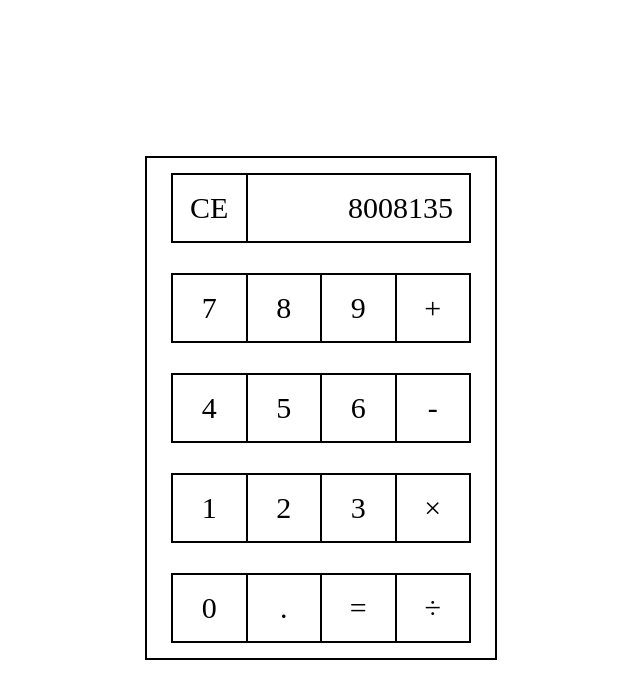
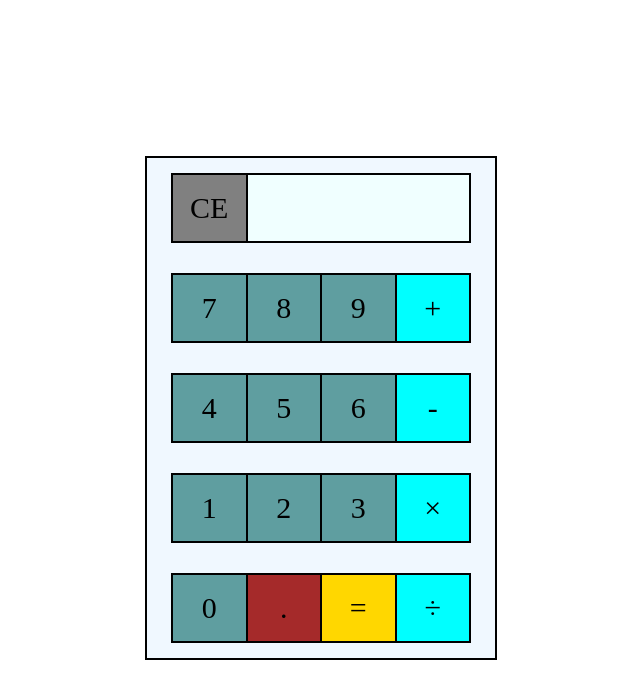
Before and after one commit to clamlands/calculator, a plain HTML site: page index.html in a window 1280 px wide. Shown: the whole page, without its empty margins (319-959 px from the left). Drawn offline with Linux system fonts and the light colour scheme.

Commit message:
All done. Could prevent overflow of characters on the display, but I'm satisfied for now.

```diff
--- a/index.html
+++ b/index.html
@@ -14,31 +14,31 @@
     <div class="UI">
         <div class="row">
             <div class="clear">CE</div>
-            <div class="display">8008135</div>
+            <div class="display"></div>
         </div>
         <div class="row">
-            <div class="button seven">7</div>
-            <div class="button eight">8</div>
-            <div class="button nine">9</div>
-            <div class="button right plus">+</div>
+            <div class="button seven num">7</div>
+            <div class="button eight num">8</div>
+            <div class="button nine num">9</div>
+            <div class="button right plus operator">+</div>
         </div>
         <div class="row">
-            <div class="button four">4</div>
-            <div class="button five">5</div>
-            <div class="button six">6</div>
-            <div class="button right minus">-</div>
+            <div class="button four num">4</div>
+            <div class="button five num">5</div>
+            <div class="button six num">6</div>
+            <div class="button right minus operator">-</div>
         </div>
         <div class="row">
-            <div class="button one">1</div>
-            <div class="button two">2</div>
-            <div class="button three">3</div>
-            <div class="button right multiply">×</div>
+            <div class="button one num">1</div>
+            <div class="button two num">2</div>
+            <div class="button three num">3</div>
+            <div class="button right multiply operator">×</div>
         </div>
         <div class="row">
-            <div class="button zero">0</div>
+            <div class="button zero num">0</div>
             <div class="button dot">.</div>
             <div class="button equals">=</div>
-            <div class="button right divide">÷</div>
+            <div class="button right divide operator">÷</div>
         </div>
     </div>
 </div>
--- a/script.js
+++ b/script.js
@@ -27,6 +27,15 @@ function calculate(num1, num2, operator){
         result = divide(num1, num2)
     }
     display.textContent = result;
+    if(result === 69){
+        display.textContent = "nice";
+    };
+
+    if(num2 === 0 && operator === "divide"){
+        display.textContent = "lol no";
+        started = false;
+    };
+
     return result;
 }
 
@@ -141,7 +150,11 @@ divButton.addEventListener("click", () => {
     operation("divide");
 });
 
-equalsButton.addEventListener("click", equals)
+equalsButton.addEventListener("click", () => {
+    if(num1 !== "" && num2 !== "" && operator !== ""){
+    equals();
+    }
+});
 
 function firstNum(num){
     if(operator !== ""){
@@ -151,6 +164,7 @@ function firstNum(num){
     //clears the display if this is the start of a new calculation
     if(!started){
         display.textContent = "";
+        num1 = "";
     }
     started = true;
     display.textContent += num;
--- a/styles.css
+++ b/styles.css
@@ -1,3 +1,7 @@
+body{
+    user-select: none;
+}
+
 .container{
     min-height: 100vh;
     display: flex;
@@ -40,7 +44,9 @@ div{
     text-align: right;
     border: 2px solid black;
     padding: 16px 16px 16px 0;
-    flex-grow: 1;
+    width: 225.5px;
+    height: 70px;
+    box-sizing: border-box;
 }
 
 
@@ -57,3 +63,31 @@ div{
     width: 74.5px;
     box-sizing: border-box;
 }
+
+.operator{
+    background-color: aqua;
+}
+
+.num{
+    background-color: cadetblue;
+}
+
+.equals{
+    background-color: gold;
+}
+
+.clear{
+    background-color: grey;
+}
+
+.dot{
+    background-color: brown;
+}
+
+.UI{
+    background-color:aliceblue;
+}
+
+.display{
+    background-color: azure;
+}
```
